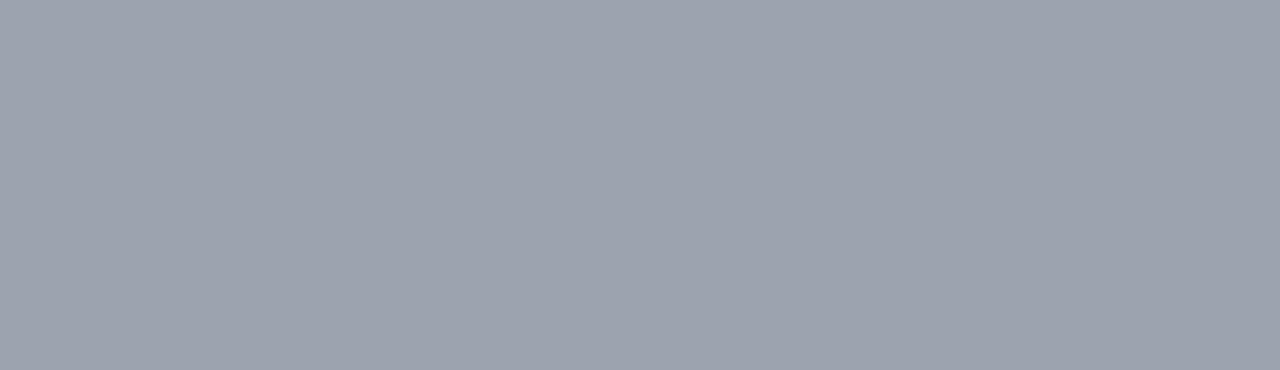
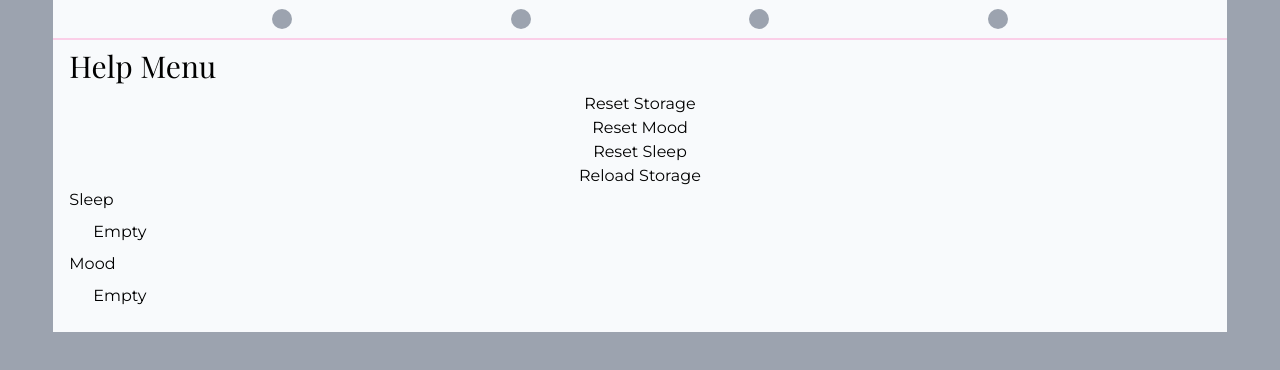
Before and after one commit to batleforc/Slip-traqueur, a Vue app: page /help in a window 1280 px wide. Before the commit this address had no page. Shown: the top 370 px of the page. Built offline with nearby package versions, Linux system fonts and the light colour scheme.

Commit message:
Setup Help Menu

```diff
--- a/src/components/Sheet/SheetTitle.vue
+++ b/src/components/Sheet/SheetTitle.vue
@@ -1,11 +1,17 @@
 <script setup lang="ts">
 import { useMainStore } from "@/stores/Main";
+defineProps<{
+  title?: string;
+}>();
 
 const Main = useMainStore();
 </script>
 
 <template>
   <div class="title">
-    <h1>Mood & Sleep Trackers : {{ Main.month }} {{ Main.year }}</h1>
+    <h1 v-if="title === undefined">
+      Mood & Sleep Trackers : {{ Main.month }} {{ Main.year }}
+    </h1>
+    <h1 v-else>{{ title }}</h1>
   </div>
 </template>
--- /dev/null
+++ b/src/model/Storage.ts
@@ -0,0 +1,51 @@
+import type { SleepMood } from "./sleepMood";
+
+export interface StoredValue {
+  MoodValue: Array<SleepMood>;
+  SleepValue: Array<SleepMood>;
+}
+
+const getStorage = (): StoredValue => {
+  const storedValue = localStorage.getItem("SleepMood");
+  if (storedValue === null) return { MoodValue: [], SleepValue: [] };
+  return JSON.parse(storedValue);
+};
+
+const setStorage = (value: StoredValue) => {
+  localStorage.setItem("SleepMood", JSON.stringify(value));
+};
+
+export const setSleepValue = (value: Array<SleepMood>) => {
+  const storedValue = getStorage();
+  storedValue.SleepValue = value;
+  setStorage(storedValue);
+};
+
+export const setMoodValue = (value: Array<SleepMood>) => {
+  const storedValue = getStorage();
+  storedValue.MoodValue = value;
+  setStorage(storedValue);
+};
+
+export const getSleeValue = (): Array<SleepMood> => {
+  return getStorage().SleepValue;
+};
+export const getMoodValue = (): Array<SleepMood> => {
+  return getStorage().MoodValue;
+};
+
+export const clearStorage = () => {
+  localStorage.removeItem("SleepMood");
+};
+
+export const clearSleepValue = () => {
+  const storedValue = getStorage();
+  storedValue.SleepValue = [];
+  setStorage(storedValue);
+};
+
+export const clearsMoodValue = () => {
+  const storedValue = getStorage();
+  storedValue.MoodValue = [];
+  setStorage(storedValue);
+};
--- a/src/router/index.ts
+++ b/src/router/index.ts
@@ -10,9 +10,9 @@ const router = createRouter({
       component: HomeView,
     },
     {
-      path: "/trucnawak",
-      name: "trucnawak",
-      component: () => import("@/views/HomeView.vue"),
+      path: "/help",
+      name: "help",
+      component: () => import("@/views/HelpView.vue"),
     },
   ],
 });
--- a/src/stores/Main.ts
+++ b/src/stores/Main.ts
@@ -4,6 +4,12 @@ import {
   type SleepMood,
   type SleepMoodType,
 } from "@/model/sleepMood";
+import {
+  getMoodValue,
+  getSleeValue,
+  setMoodValue,
+  setSleepValue,
+} from "@/model/Storage";
 import type { Chart } from "chart.js";
 import { defineStore } from "pinia";
 
@@ -22,25 +28,8 @@ export const useMainStore = defineStore({
       { name: "Sad/Angry", bgColor: "red", borderColor: "red" },
     ].reverse() as SleepMoodType[],
     SleepHours: [...Array(11).keys()].map((i) => i + 1 + "h"),
-    MoodValue: [
-      { x: 1, y: 4 },
-      { x: 2, y: 3 },
-      { x: 3, y: 2 },
-      { x: 4, y: 1 },
-      { x: 5, y: 4 },
-      { x: 6, y: 4 },
-      { x: 7, y: 0 },
-    ] as Array<SleepMood>,
-    SleepValue: [
-      { x: 1, y: 1 },
-      { x: 2, y: 2 },
-      { x: 3, y: 3 },
-      { x: 4, y: 4 },
-      { x: 5, y: 5 },
-      { x: 6, y: 6 },
-      { x: 7, y: 7 },
-      { x: 8, y: 8 },
-    ] as Array<SleepMood>,
+    MoodValue: getMoodValue(),
+    SleepValue: getSleeValue(),
   }),
   getters: {
     sleepRatio: (state) => 2.2,
@@ -66,6 +55,7 @@ export const useMainStore = defineStore({
       } else {
         this.MoodValue[index].y = Math.round(y);
       }
+      setMoodValue(this.MoodValue);
     },
     AddSleepValue(x: number | undefined, y: number | undefined) {
       if (x === undefined || y === undefined) return false;
@@ -78,6 +68,11 @@ export const useMainStore = defineStore({
       } else {
         this.SleepValue[index].y = Math.round(y);
       }
+      setSleepValue(this.SleepValue);
+    },
+    ReloadData() {
+      this.MoodValue = getMoodValue();
+      this.SleepValue = getSleeValue();
     },
   },
 });
--- /dev/null
+++ b/src/views/HelpView.vue
@@ -0,0 +1,70 @@
+<script setup lang="ts">
+import {
+  clearSleepValue,
+  clearsMoodValue,
+  clearStorage,
+} from "@/model/Storage";
+import { useMainStore } from "@/stores/Main";
+import SheetMargin from "../components/Sheet/SheetMargin.vue";
+import SheetTitle from "../components/Sheet/SheetTitle.vue";
+
+const Main = useMainStore();
+</script>
+
+<template>
+  <div class="sheet">
+    <SheetMargin />
+    <SheetTitle title="Help Menu" />
+    <div class="content">
+      <div class="flex flex-col">
+        <button
+          @click="
+            clearStorage();
+            Main.ReloadData();
+          "
+        >
+          Reset Storage
+        </button>
+        <button
+          @click="
+            clearsMoodValue();
+            Main.ReloadData();
+          "
+        >
+          Reset Mood
+        </button>
+        <button
+          @click="
+            clearSleepValue();
+            Main.ReloadData();
+          "
+        >
+          Reset Sleep
+        </button>
+        <button @click="Main.ReloadData()">Reload Storage</button>
+      </div>
+      <div>
+        <p>Sleep</p>
+        <div v-if="Main.SleepValue.length == 0" class="my-2 mx-6">
+          <p>Empty</p>
+        </div>
+        <ul class="list-disc my-2 mx-6">
+          <li v-for="val in Main.SleepValue" :key="val.x">
+            Day {{ val.x }} => {{ val.y }} : {{ Main.SleepHours[val.y] }}
+          </li>
+        </ul>
+      </div>
+      <div>
+        <p>Mood</p>
+        <div v-if="Main.MoodValue.length == 0" class="my-2 mx-6">
+          <p>Empty</p>
+        </div>
+        <ul class="list-disc my-2 mx-6">
+          <li v-for="val in Main.MoodValue" :key="val.x">
+            Day {{ val.x }} => {{ val.y }} : {{ Main.MoodType[val.y] }}
+          </li>
+        </ul>
+      </div>
+    </div>
+  </div>
+</template>
```
